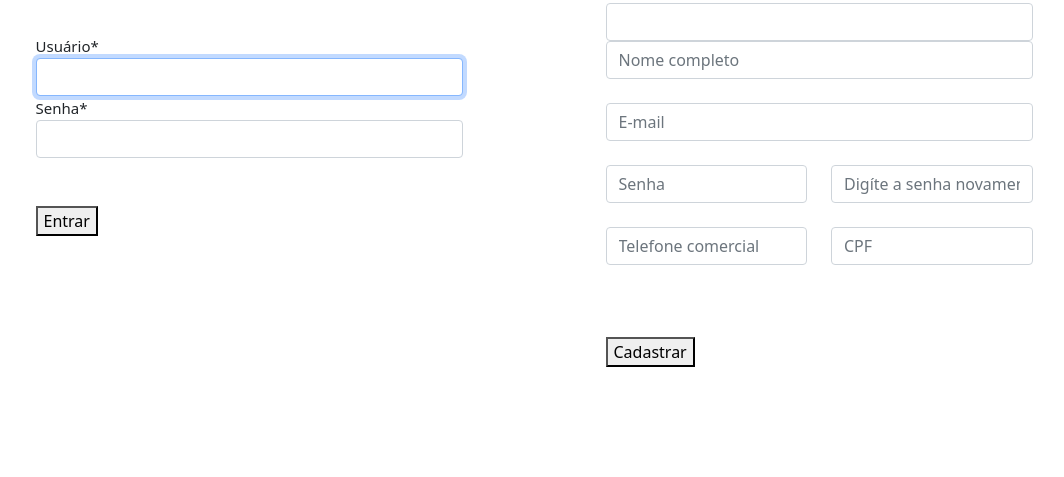
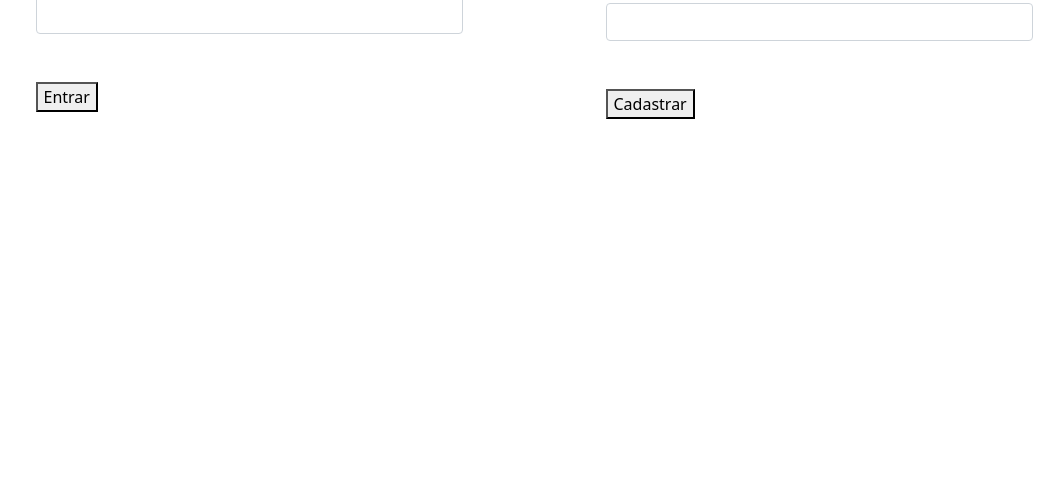
Before and after one commit to KemuelRocha/ProjetoSD, a Django app: page /login in a window 1280 px wide. Shown: the part 393-870 px from the top of the page, without its empty margins (106-1170 px from the left). Run offline with Django 4.2, Linux system fonts and the light colour scheme; some libraries are stand-ins or nearby versions.

Commit message:
Comenta partes desnecessarias

```diff
--- a/sd/urls.py
+++ b/sd/urls.py
@@ -17,11 +17,7 @@
 from django.urls import include, path
 
 urlpatterns = [
-    # django admin
     path('admin/', admin.site.urls),
-    # User Management
-    #path("accounts/", include("allauth.urls")),
-    # Local
     path("", include("pages.urls", namespace="pages")),
 
 ]
--- a/templates/TelaLoginRegister.html
+++ b/templates/TelaLoginRegister.html
@@ -57,7 +57,7 @@
                         {%csrf_token%}
                         {{form|crispy}}
 
-                        <div class="col">
+                        <!-- <div class="col">
                             <input type="text" class="form-control mb-4" placeholder="Nome completo">
                         </div>
 
@@ -87,7 +87,7 @@
                                 <input type="text" class="form-control mb-4" placeholder="CPF">
                             </div>
 
-                        </div>
+                        </div> -->
 
 
                         <div id="botaopadrao" class="mx-auto mt-5 mb-5">
```
Also changed, not shown: sd/settings.py (+0 -7 lines).
